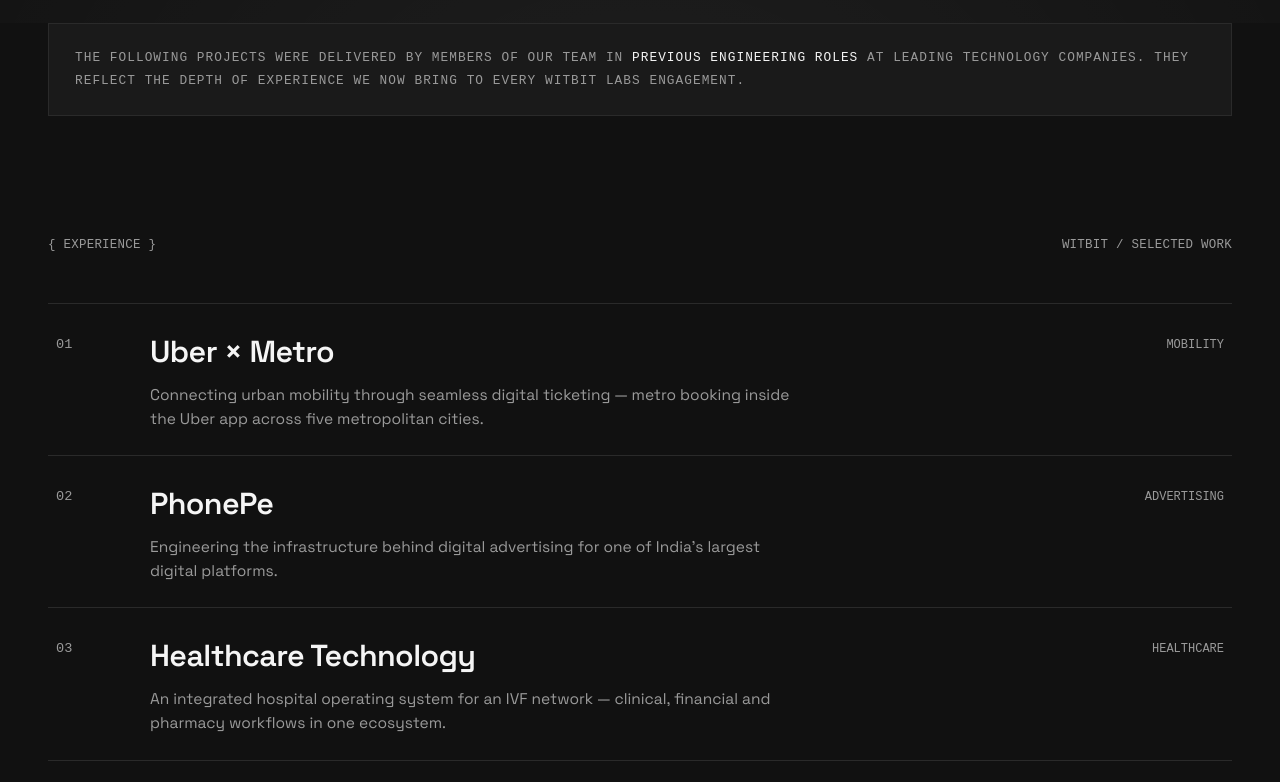
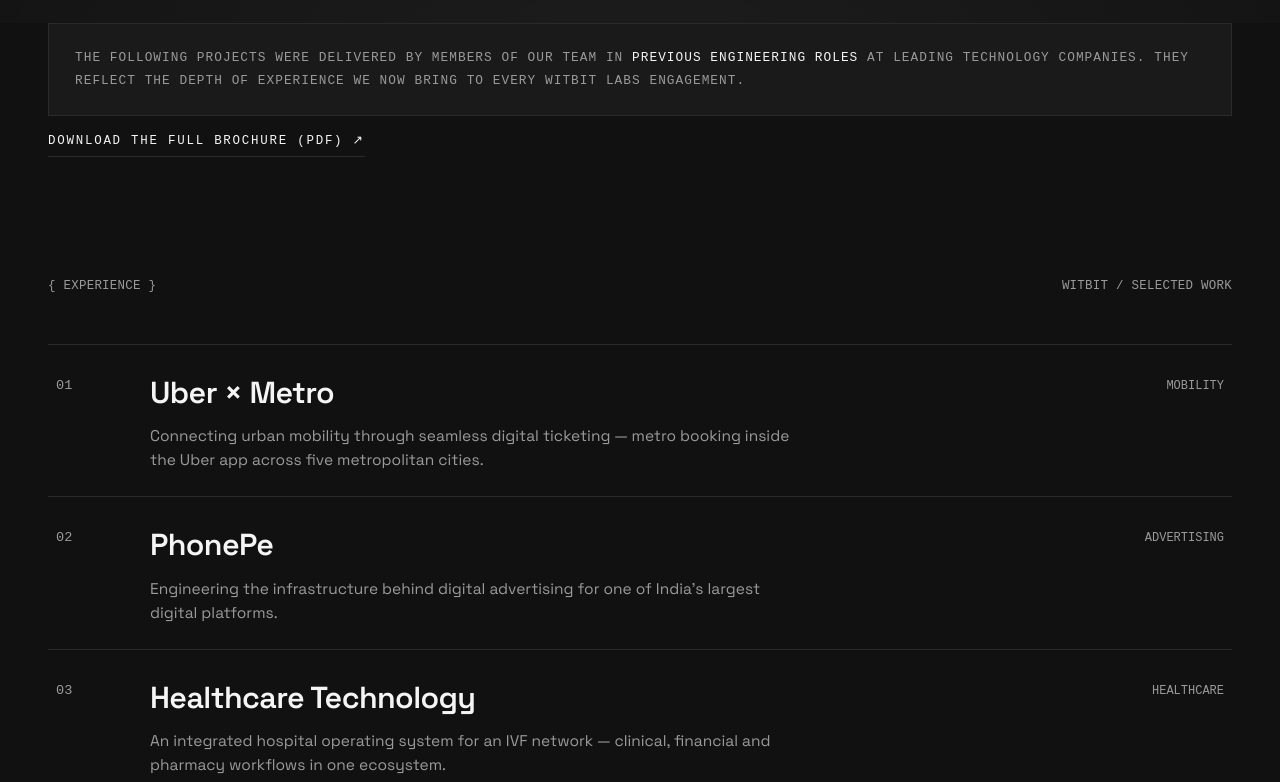
Before and after one commit to sauravchirania/witbit-website, a website: page public/case-studies.html in a window 1280 px wide. Shown: the part 1340-2122 px from the top of the page. Drawn offline with Linux system fonts and the light colour scheme; a web font is replaced by a local one.

Commit message:
Link to case studies PDF from case studies page and footers

```diff
--- a/public/case-studies.html
+++ b/public/case-studies.html
@@ -53,6 +53,7 @@
     <section class="cs-note-wrap">
       <div class="container">
         <p class="cs-note mono">The following projects were delivered by members of our team in <strong>previous engineering roles</strong> at leading technology companies. They reflect the depth of experience we now bring to every Witbit Labs engagement.</p>
+        <a class="cs-pdf-link mono" href="/case-studies.pdf" target="_blank" rel="noopener">Download the full brochure (PDF) ↗</a>
       </div>
     </section>
 
@@ -441,6 +442,7 @@
           <a href="/#process">Process</a>
           <a href="/#faq">FAQ</a>
           <a href="/case-studies">Case Studies</a>
+          <a href="/case-studies.pdf">Brochure (PDF)</a>
           <a href="/#contact">Contact</a>
         </div>
       </div>
--- a/public/styles.css
+++ b/public/styles.css
@@ -228,7 +228,7 @@ em { font-style: normal; color: var(--muted); }
   display: flex; justify-content: space-between; align-items: center;
   padding-bottom: 34px; border-bottom: 1px solid var(--border); margin-bottom: 22px;
 }
-.footer-links { display: flex; gap: 26px; }
+.footer-links { display: flex; flex-wrap: wrap; gap: 10px 26px; }
 .footer-links a, .footer-bottom a {
   font-size: 0.8rem; color: var(--muted); text-decoration: none; transition: color 0.2s;
 }
@@ -266,6 +266,14 @@ em { font-style: normal; color: var(--muted); }
   text-transform: uppercase; letter-spacing: 0.08em;
 }
 .cs-note strong { color: var(--fg); font-weight: 400; }
+.cs-pdf-link {
+  display: inline-block; margin-top: 16px;
+  font-size: 0.78rem; letter-spacing: 0.14em; text-transform: uppercase;
+  color: var(--fg); text-decoration: none;
+  border-bottom: 1px solid var(--border); padding-bottom: 5px;
+  transition: border-color 0.2s;
+}
+.cs-pdf-link:hover { border-color: var(--fg); }
 
 .cs-index { border-top: 1px solid var(--border); }
 .cs-index-row {
```
Also changed, not shown: public/index.html (+1 -0 lines).
